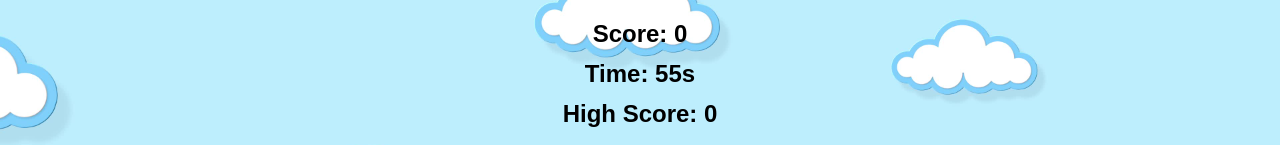
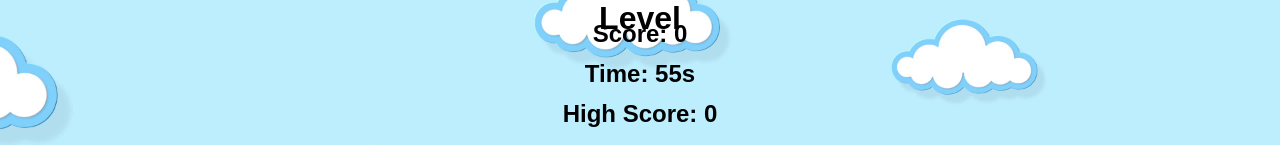
Before and after one commit to VISHNU7KASIREDDY/Pop-the-Balloon, a plain HTML site: page index.html in a window 1280 px wide. Shown: the top 145 px of the page. Drawn offline with Linux system fonts and the light colour scheme.

Commit message:
Update index.html

```diff
--- a/index.html
+++ b/index.html
@@ -11,6 +11,7 @@
     <h2 id="timer">Time: 60s</h2>
     <h3 id="highScore">High Score: 0</h3>
     <div id="gameArea"></div>
+    <h1 id="level">Level</h1>
     <button id="restartBtn" onclick="restartGame()">Restart</button>
 
     <!-- Balloon Pop Sound -->
```
